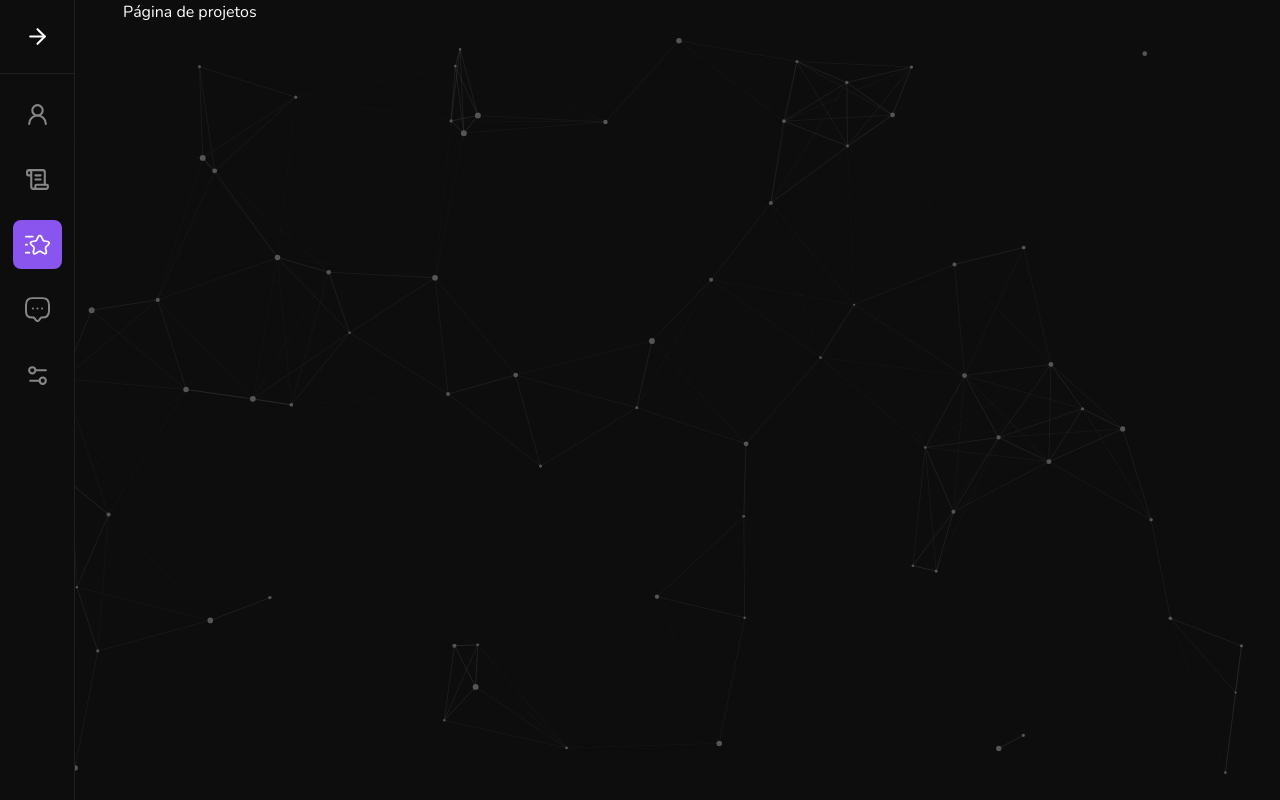
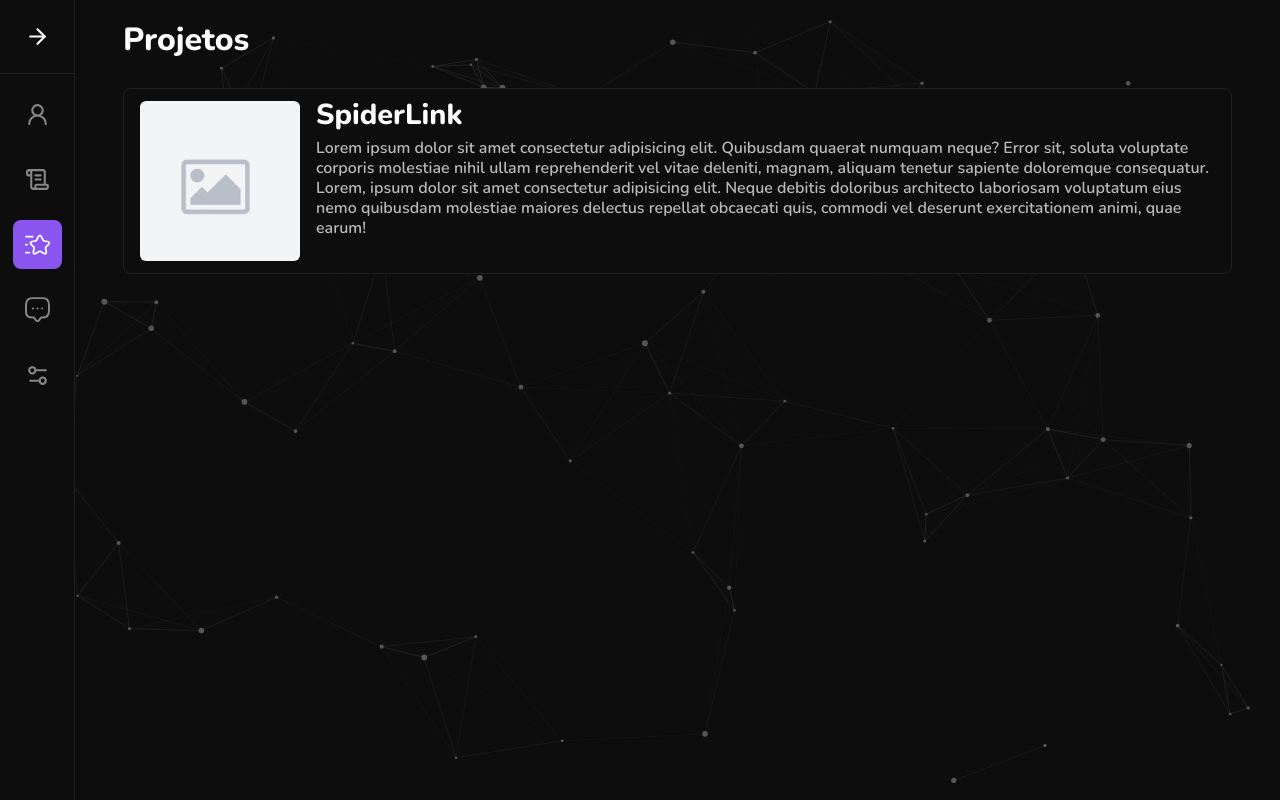
Before and after one commit to daviaxs/portfolio-v2, a Next.js app: page /app/projects in a window 1280 px wide. Built offline with nearby package versions, Linux system fonts and the light colour scheme.

Commit message:
feat: create base ProjectCard component

```diff
--- a/src/app/app/projects/page.tsx
+++ b/src/app/app/projects/page.tsx
@@ -1,7 +1,12 @@
+import { Title } from '../about/utils/components/Title'
+import { ProjectCard } from './utils/components/ProjectCard'
+
 export default function HomePage() {
   return (
-    <div>
-      <p>Página de projetos</p>
+    <div className="flex flex-col gap-6 py-4 items-start justify-start w-full h-fit">
+      <Title>Projetos</Title>
+
+      <ProjectCard />
     </div>
   )
 }
--- /dev/null
+++ b/src/app/app/projects/utils/components/ProjectCard.tsx
@@ -0,0 +1,31 @@
+import Image from 'next/image'
+import ImgNotLoad from './img-not-load-base.png'
+
+export function ProjectCard() {
+  return (
+    <div className="flex items-start justify-start px-4 py-3 gap-4 w-full h-fit bg-grey-900 border border-grey-500 rounded-lg">
+      <Image
+        src={ImgNotLoad}
+        alt=""
+        className="w-[10rem] h-[10rem] object-cover rounded-md"
+      />
+
+      <div className="flex flex-col gap-2 items-start justify-start">
+        <h2 className="font-extrabold text-[1.8rem] leading-[100%]">
+          SpiderLink
+        </h2>
+
+        <p className="text-grey-100 font-semibold leading-tight">
+          Lorem ipsum dolor sit amet consectetur adipisicing elit. Quibusdam
+          quaerat numquam neque? Error sit, soluta voluptate corporis molestiae
+          nihil ullam reprehenderit vel vitae deleniti, magnam, aliquam tenetur
+          sapiente doloremque consequatur. Lorem, ipsum dolor sit amet
+          consectetur adipisicing elit. Neque debitis doloribus architecto
+          laboriosam voluptatum eius nemo quibusdam molestiae maiores delectus
+          repellat obcaecati quis, commodi vel deserunt exercitationem animi,
+          quae earum!
+        </p>
+      </div>
+    </div>
+  )
+}
```
Also changed, not shown: src/app/app/projects/utils/components/img-not-load-base.png (added).
